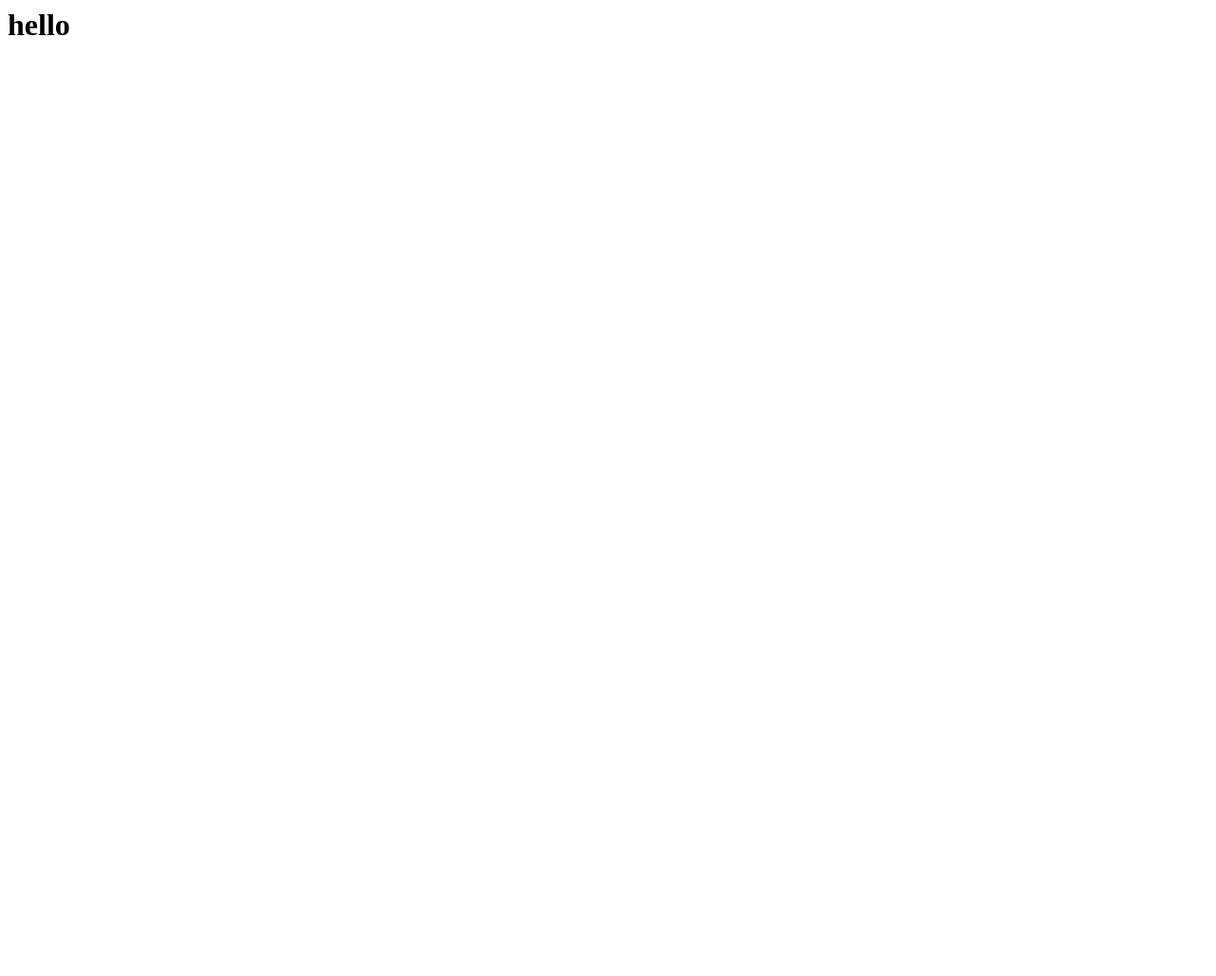
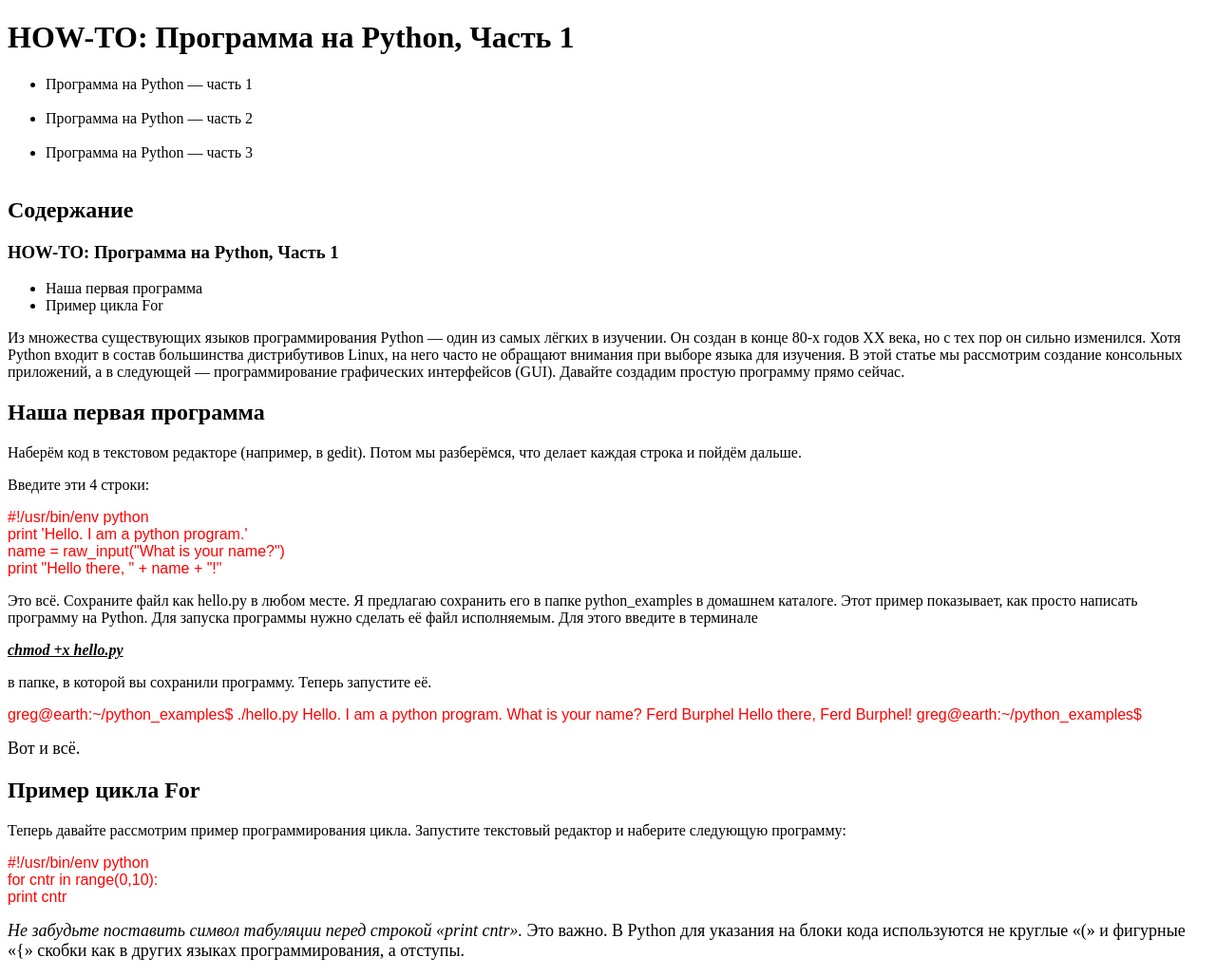
Before and after one commit to SergeyZalozny/SergeyZalozny, a plain HTML site: page lessons/lesson 1/index.html in a window 1280 px wide. Shown: the whole page at 95% size. Before the commit the page ends 800 px from the top, so only its background shows below. Drawn offline with Linux system fonts and the light colour scheme.

Commit message:
Домашка Теги

```diff
--- a/lessons/lesson 1/index.html
+++ b/lessons/lesson 1/index.html
@@ -1 +1,95 @@
-<h1>hello</h1>
+<!DOCTYPE html>
+<html lang="en">
+<head>
+    <meta charset="UTF-8">
+    <meta http-equiv="X-UA-Compatible" content="IE=edge">
+    <meta name="viewport" content="width=device-width, initial-scale=1.0">
+    <title>Document</title>
+</head>
+<body>
+    <h1>HOW-TO: Программа на Python, Часть 1</h1>
+        <p>
+            <ul>
+                <li>Программа на Python — часть 1</li><br> <!--создание списка -->
+                <li>Программа на Python — часть 2</li><br>
+                <li>Программа на Python — часть 3</li><br>
+            </ul>
+        </p>
+    <h2>Содержание</h2>
+    <h3>HOW-TO: Программа на Python, Часть 1</h3>
+        <p>
+            <ul>
+                <li>Наша первая программа</li>
+                <li>Пример цикла For</li>
+            </ul>
+        </p>
+        <p>
+            Из множества существующих языков программирования Python — один из самых лёгких в изучении.
+            Он создан в конце 80-х годов XX века, но с тех пор он сильно изменился. Хотя Python входит в состав
+            большинства дистрибутивов Linux, на него часто не обращают внимания при выборе языка для изучения.
+            В этой статье мы рассмотрим создание консольных приложений, а в следующей — программирование графических
+            интерфейсов (GUI). Давайте создадим простую программу прямо сейчас.
+        </p>
+        <p>
+            <h2>Наша первая программа</h2>
+        </p>
+        <p>
+            Наберём код в текстовом редакторе (например, в gedit). Потом мы разберёмся, что делает
+            каждая строка и пойдём дальше.
+        </p>
+        <p>
+            Введите эти 4 строки:
+        </p>
+        <p><font size="3" color="red" face="arial">
+            #!/usr/bin/env python<br>
+            print 'Hello. I am a python program.'<br>
+            name = raw_input("What is your name?")<br>
+            print "Hello there, " + name + "!"
+        </font>
+        </p>
+        <p>
+            Это всё. Сохраните файл как hello.py в любом месте.
+            Я предлагаю сохранить его в папке python_examples в домашнем каталоге.
+            Этот пример показывает, как просто написать программу на Python.
+            Для запуска программы нужно сделать её файл исполняемым. Для этого введите в терминале
+        </p>
+        <p>
+            <em><strong><u>chmod +x hello.py</u></strong></em>
+        </p>
+        <p>
+            в папке, в которой вы сохранили программу. Теперь запустите её.
+        </p>
+        <p><font size="3" color="red" face="arial">
+            greg@earth:~/python_examples$ ./hello.py Hello. I am a python program.
+            What is your name? Ferd Burphel
+            Hello there, Ferd Burphel! greg@earth:~/python_examples$
+        </font>
+        </p>
+        <p>
+            <font size="4">
+                Вот и всё.
+            </font>
+        </p>
+        <h2>
+            Пример цикла For
+        </h2>
+        <p>
+            Теперь давайте рассмотрим пример программирования цикла.
+            Запустите текстовый редактор и наберите следующую программу:
+        </p>
+        <p>
+            <font size="3" color="red" face="arial">
+                #!/usr/bin/env python<br>
+                for cntr in range(0,10):<br>
+                print cntr
+            </font>
+        </p>
+        <p>
+            <font size="4">
+                <em>Не забудьте поставить символ табуляции перед строкой «print cntr».</em>
+                Это важно. В Python для указания на блоки кода используются не круглые «(»
+                и фигурные «{» скобки как в других языках программирования, а отступы.
+            </font>
+        </p>
+</body>
+</html>
```
